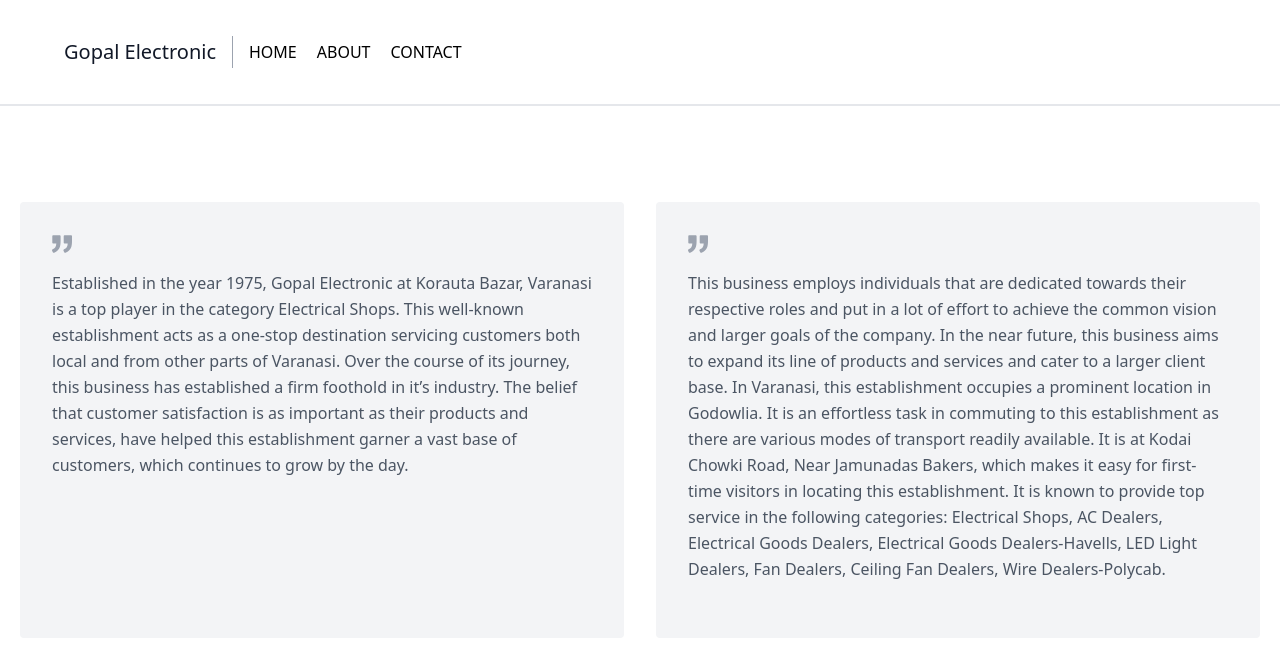
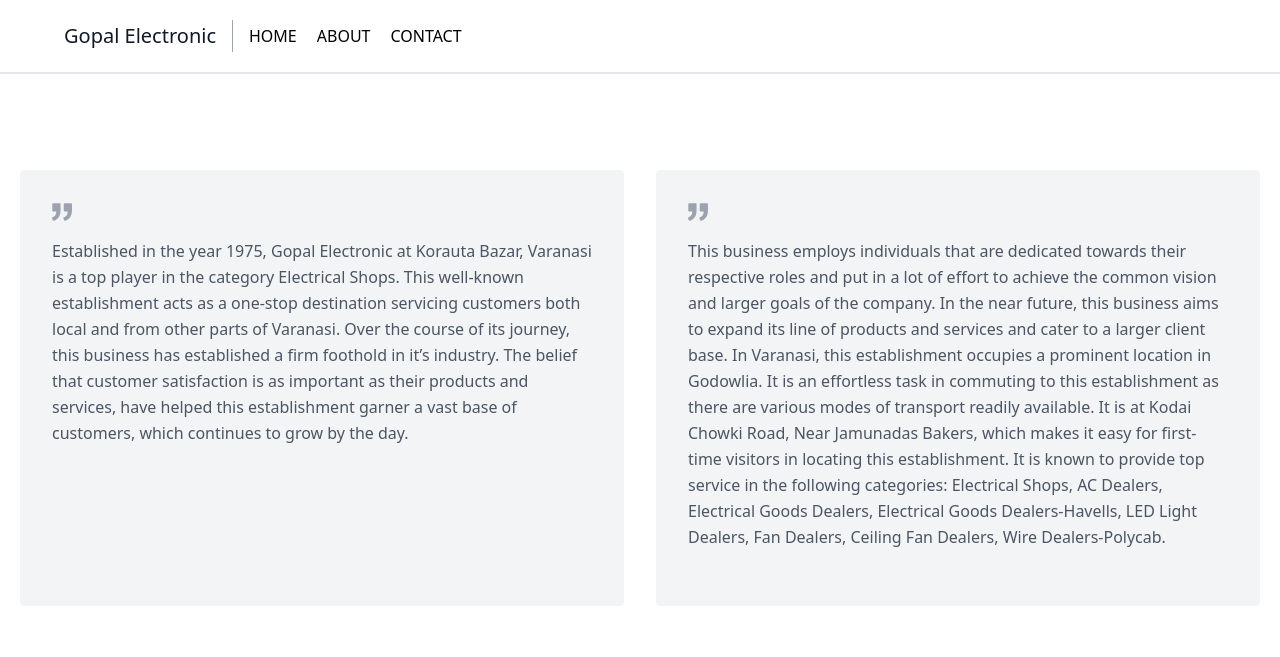
Before and after one commit to ankitpsamrat/My-Shop, a plain HTML site: page about.html in a window 1280 px wide. Drawn offline with nearby package versions, Linux system fonts and the light colour scheme.

Commit message:
first commt

```diff
--- a/about.html
+++ b/about.html
@@ -11,7 +11,7 @@
 
 <body>
     <div class=" w-full z-10 sticky bg-white top-0 border-b border-grey-light">
-        <div class="w-full flex flex-wrap items-center lg:justify-between mt-0 py-4 justify-center">
+        <div class="w-full flex flex-wrap items-center lg:justify-between mt-0 py-0 justify-center">
             <div class=" mx-0 px-0 lg:pl-4 flex items-center lg:mx-4">
                 <div class="container mx-auto flex flex-wrap p-5 flex-col md:flex-row items-center">
                     <a class="flex title-font font-medium items-center text-gray-900 mb-4 md:mb-0">
```
Also changed, not shown: contact.html (+1 -1 lines), index.html (+1 -1 lines).
